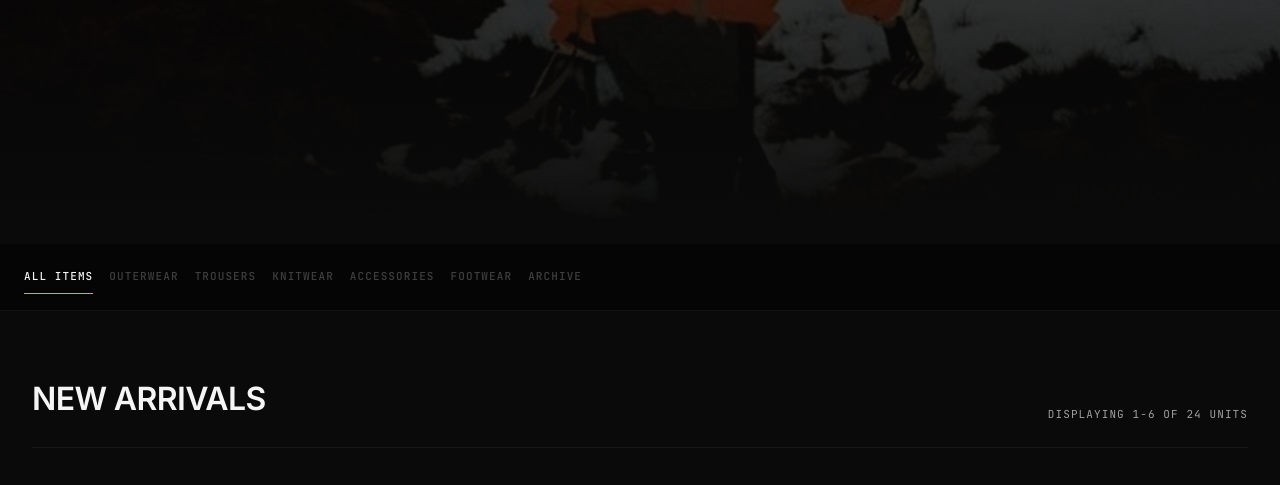
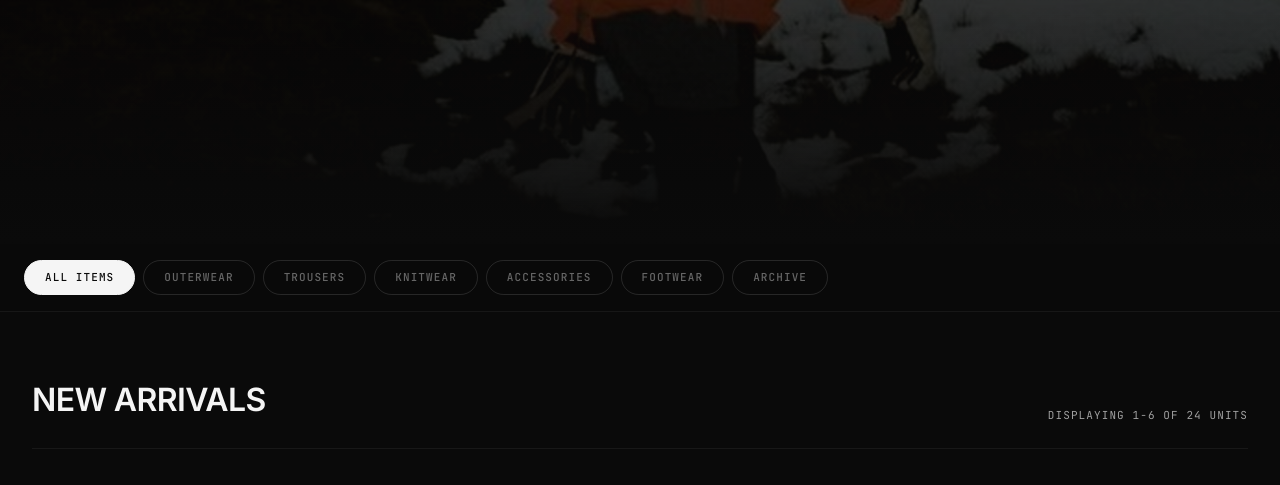
Before and after one commit to helpurselfreturn/shop, a website built with Vite: page index.html in a window 1280 px wide. Shown: the part 556-1041 px from the top of the page. Built offline with nearby package versions, Linux system fonts and the light colour scheme.

Commit message:
fix(styles): change filter bar from sticky to relative positioning

```diff
--- a/src/style.css
+++ b/src/style.css
@@ -476,16 +476,12 @@ select {
    ============================================ */
 
 .filter-bar-sticky {
-  position: sticky;
-  top: var(--header-height);
-  z-index: var(--z-sticky);
-  background: rgba(5, 5, 5, 0.85);
-  /* Darker, more transparent */
-  backdrop-filter: blur(var(--blur-lg));
-  -webkit-backdrop-filter: blur(var(--blur-lg));
+  position: relative;
+  z-index: 10;
+  background: rgba(10, 10, 10, 0.98);
+  /* Solid dark background */
+  border-bottom: 1px solid var(--border-subtle);
   padding: var(--space-4) 0;
-  border-bottom: 1px solid rgba(255, 255, 255, 0.05);
-  /* subtler border */
   overflow-x: auto;
   -webkit-overflow-scrolling: touch;
   scrollbar-width: none;
@@ -500,48 +496,41 @@ select {
 .filter-container {
   display: flex;
   align-items: center;
-  gap: var(--space-4);
-  /* Increased gap */
+  gap: var(--space-2);
   padding: 0 var(--space-6);
   min-width: max-content;
 }
 
 .filter-chip {
   flex-shrink: 0;
-  padding: var(--space-2) 0;
-  /* Text-only look mostly */
+  padding: var(--space-2) var(--space-5);
   font-family: var(--font-mono);
   font-size: 11px;
-  /* Slightly smaller/sharper */
   font-weight: 500;
   text-transform: uppercase;
   letter-spacing: 0.1em;
   color: var(--text-muted);
   background: transparent;
-  border: none;
-  /* No border for cleaner look */
-  border-bottom: 1px solid transparent;
-  border-radius: 0;
-  /* Sharp edges */
+  border: 1px solid var(--border-default);
+  border-radius: 100px;
+  /* Rounded pill shape */
   cursor: pointer;
   transition: all var(--transition-fast);
   white-space: nowrap;
-  opacity: 0.6;
 }
 
 @media (hover: hover) {
   .filter-chip:hover {
     color: var(--text-primary);
-    opacity: 1;
+    border-color: var(--text-secondary);
+    background: var(--bg-tertiary);
   }
 }
 
 .filter-chip.active {
-  color: var(--text-primary);
-  border-bottom-color: var(--accent-primary);
-  opacity: 1;
-  background: transparent;
-  /* Remove background on active */
+  color: var(--bg-primary);
+  border-color: var(--text-primary);
+  background: var(--text-primary);
 }
 
 /* ============================================
@@ -723,6 +712,7 @@ select {
   height: 20px;
 }
 
+@media (hover: hover) {
   .product-card:hover .quick-add-btn {
     opacity: 1;
     transform: translateY(0);
@@ -731,6 +721,7 @@ select {
   .quick-add-btn:hover {
     background: var(--accent-primary);
     transform: scale(1.1) !important;
+  }
 }
 
 /* Product Info */
```
Lines whose indentation alone changed are shown as unchanged.
